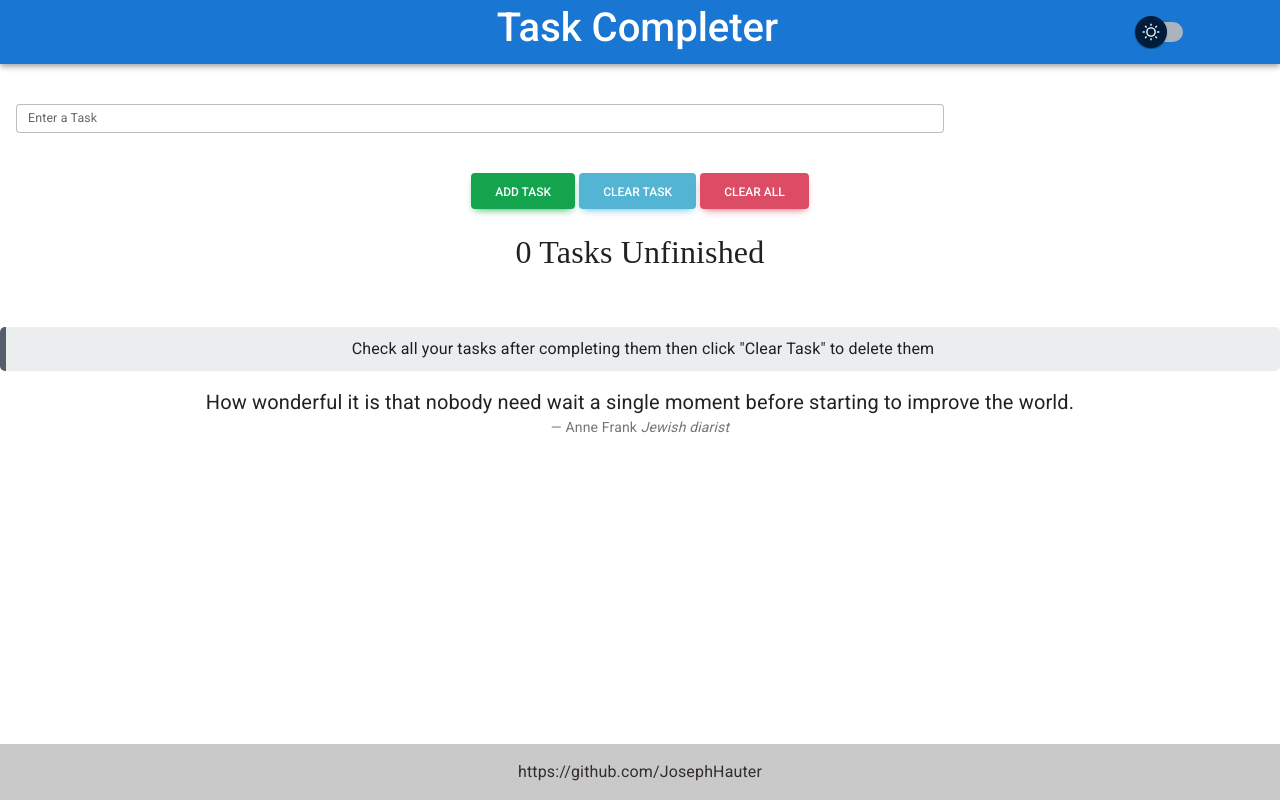
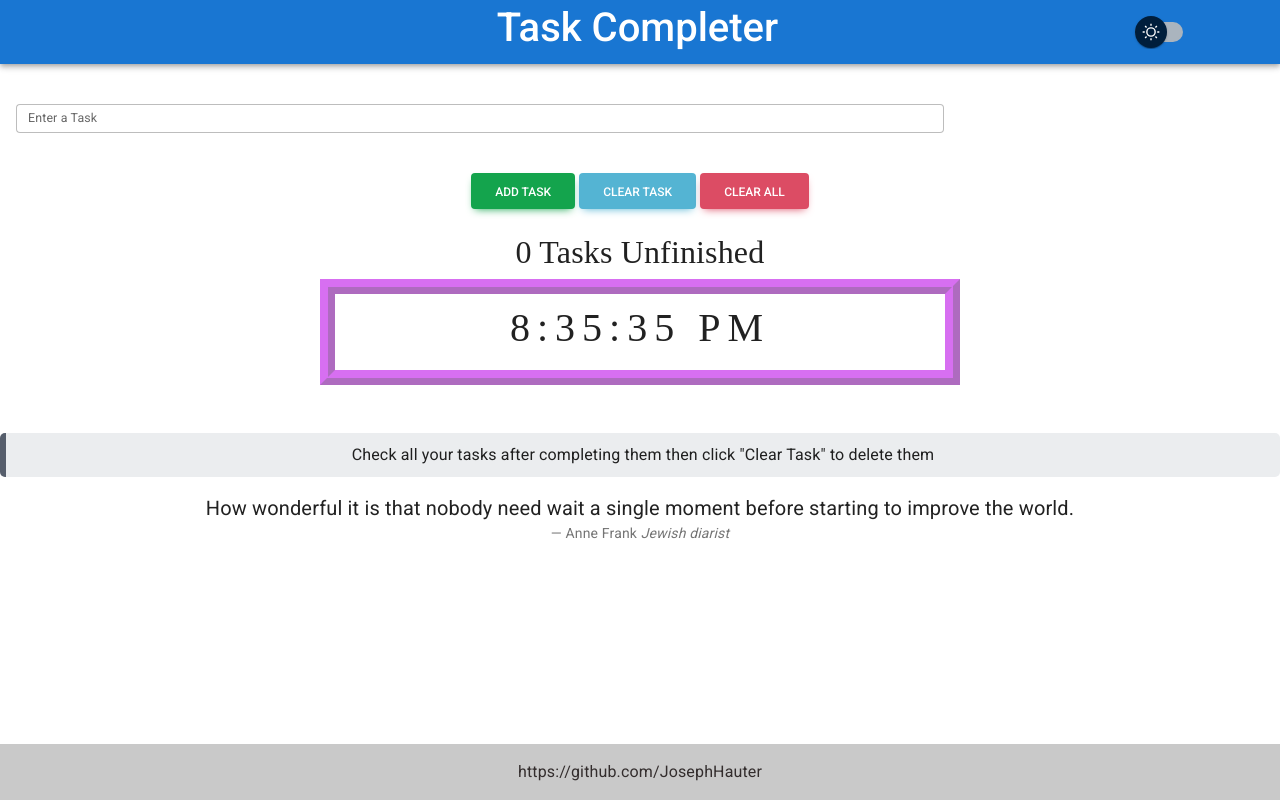
Before and after one commit to JosephHauter/TodoList, a React (Create React App) app: page / in a window 1280 px wide. Built offline with nearby package versions, Linux system fonts and the light colour scheme.

Commit message:
added digital clocks and added styling to the clock and every task

```diff
--- a/src/App.css
+++ b/src/App.css
@@ -16,4 +16,16 @@
   font-weight: bold;
   font-size: 15;
   border: 4px double blanchedalmond;
+  margin: auto;
+  width: 70%;
+  padding: 4px;
 }
+.clockdiv {
+  margin: auto;
+  width: 50%;
+  padding: 10px;
+  font-size: 60px;
+  font-family: Orbitron;
+  letter-spacing: 7px;
+  border: 4mm ridge rgba(190, 17, 233, 0.6);
+}
--- a/src/App.js
+++ b/src/App.js
@@ -5,6 +5,7 @@ import { MDBInput, MDBTypography, MDBFooter } from "mdb-react-ui-kit";
 import ButtonAppBar from "./appBar";
 import { ThemeProvider, createTheme } from "@mui/material/styles";
 import CssBaseline from "@mui/material/CssBaseline";
+import Clock from "./Clock";
 // import uuid to get a unique id for each task
 import { v4 as uuidv4 } from "uuid";
 // storage for tasks
@@ -97,6 +98,7 @@ function App() {
           <h2 className="header">
             {tasks.filter((task) => !task.complete).length} Tasks Unfinished
           </h2>
+          <Clock />
           <br></br>
           <br></br>
           <p class="note note-secondary">
--- /dev/null
+++ b/src/Clock.js
@@ -0,0 +1,16 @@
+import React, { useState } from "react";
+export default function Clock() {
+  let time = new Date().toLocaleTimeString();
+  const [currentTime, setTime] = useState(time);
+  function updateTime() {
+    let time = new Date().toLocaleTimeString();
+    setTime(time);
+  }
+  setInterval(updateTime, 1000);
+
+  return (
+    <div className="clockdiv">
+      <h1>{currentTime}</h1>
+    </div>
+  );
+}
```
